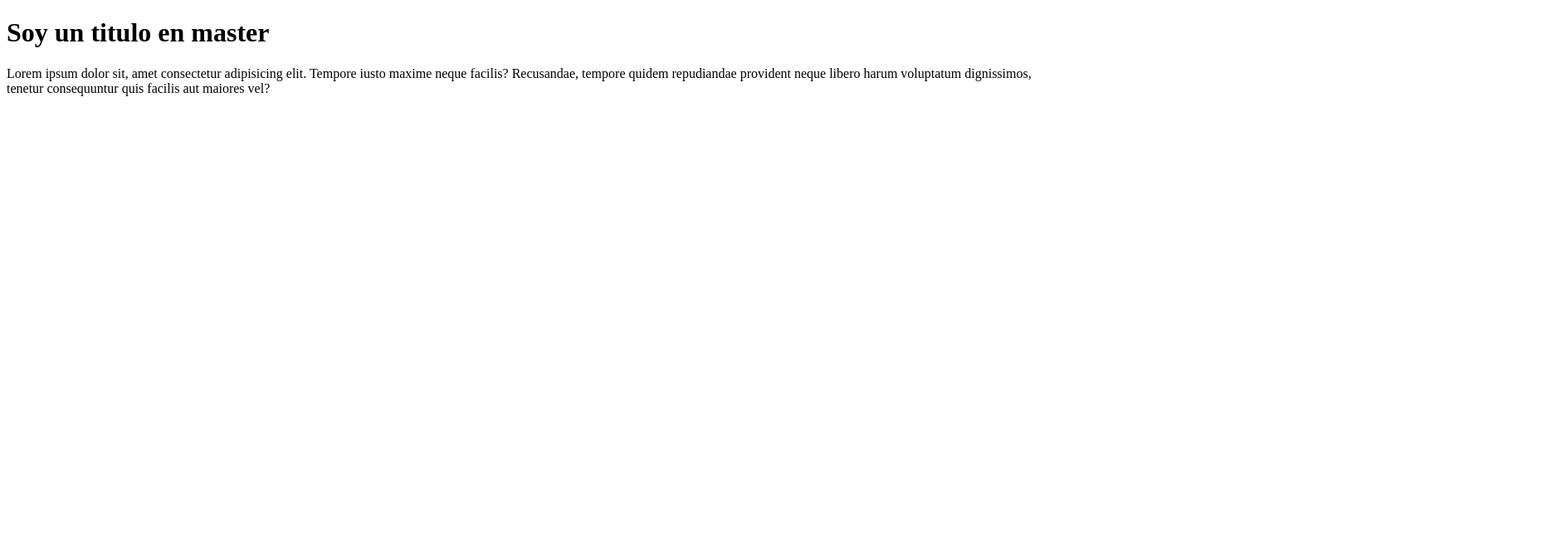
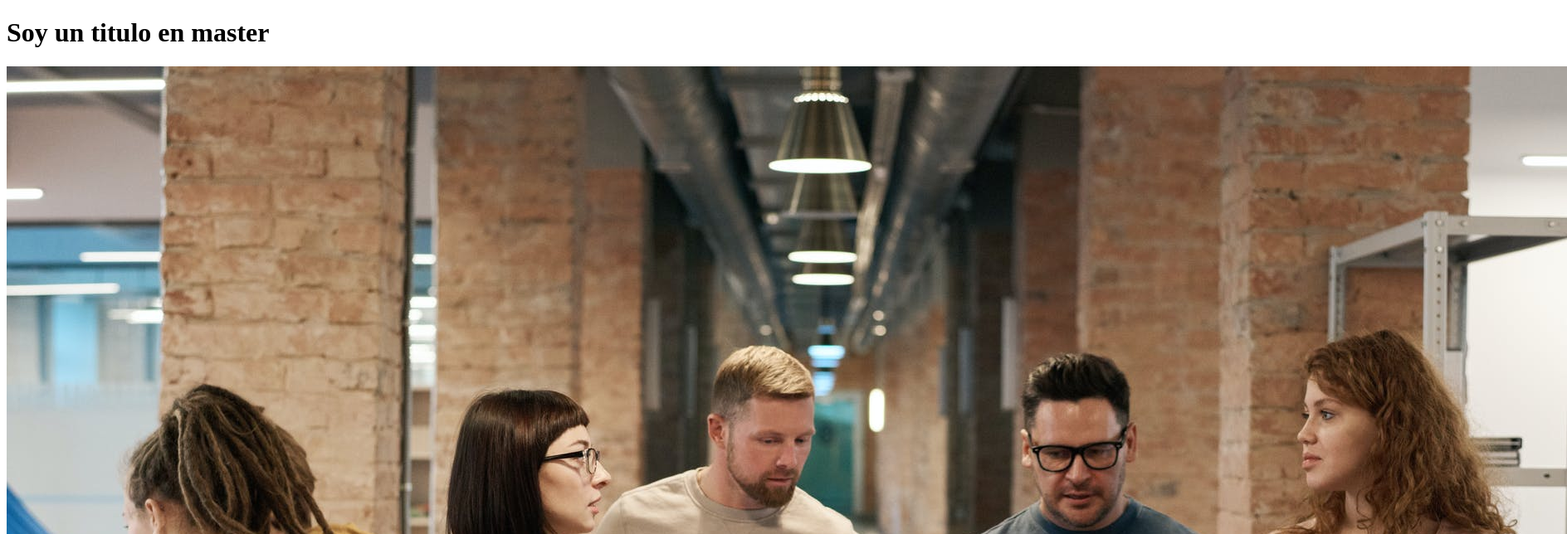
Before and after one commit to camilaheredia9/test, a plain HTML site: page index.html in a window 1280 px wide. Shown: the top 644 px of the page at 83% size, 1888 px wide, since content can reach past the window. Drawn offline with Linux system fonts and the light colour scheme.

Commit message:
:bug: Fix: Change the text for an image

```diff
--- a/index.html
+++ b/index.html
@@ -8,8 +8,6 @@
 </head>
 <body>
     <h1>Soy un titulo en master</h1>
-    <p>
-        Lorem ipsum dolor sit, amet consectetur adipisicing elit. Tempore iusto maxime neque facilis? Recusandae, tempore quidem repudiandae provident neque libero harum voluptatum dignissimos, tenetur consequuntur quis facilis aut maiores vel?
-    </p>
+    <img src="./imgs/pexels-photo-3182787.jpeg" alt="">
 </body>
 </html>
```
Also changed, not shown: imgs/pexels-photo-3182787.jpeg (added).
